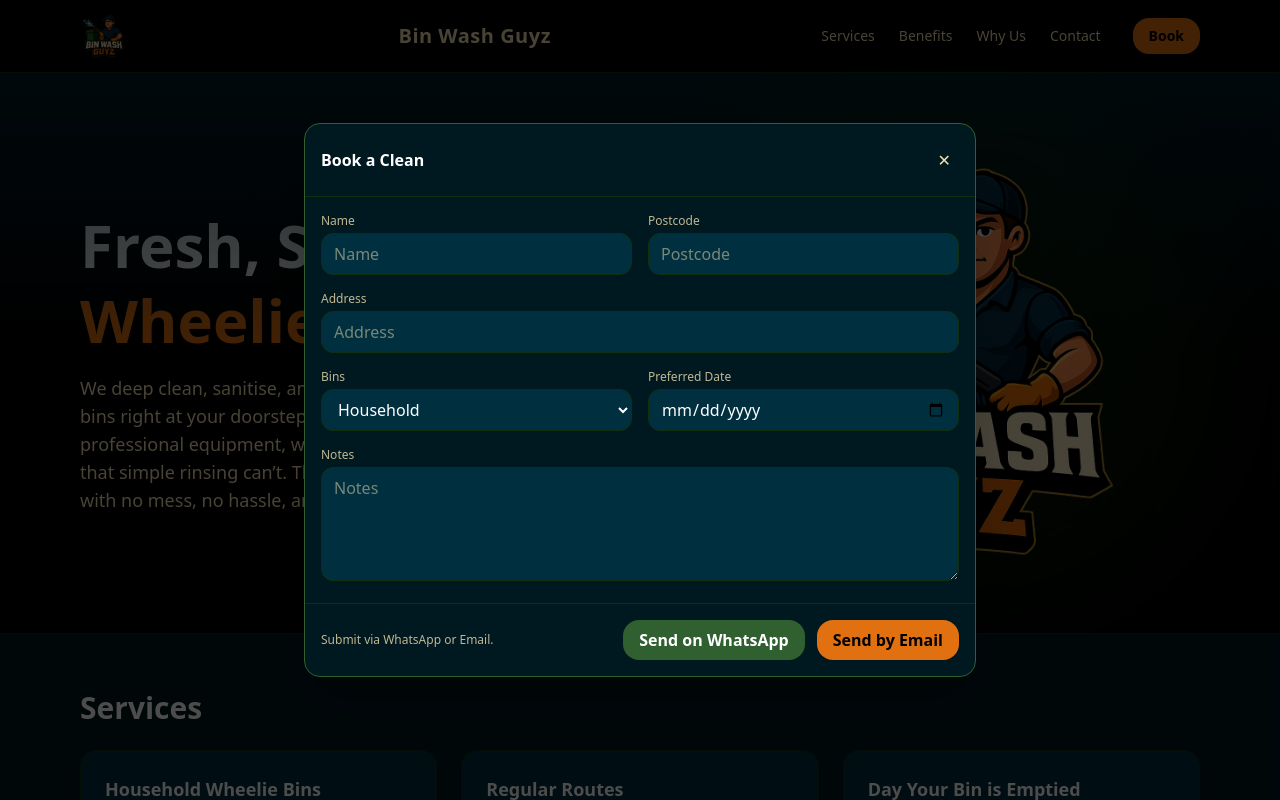
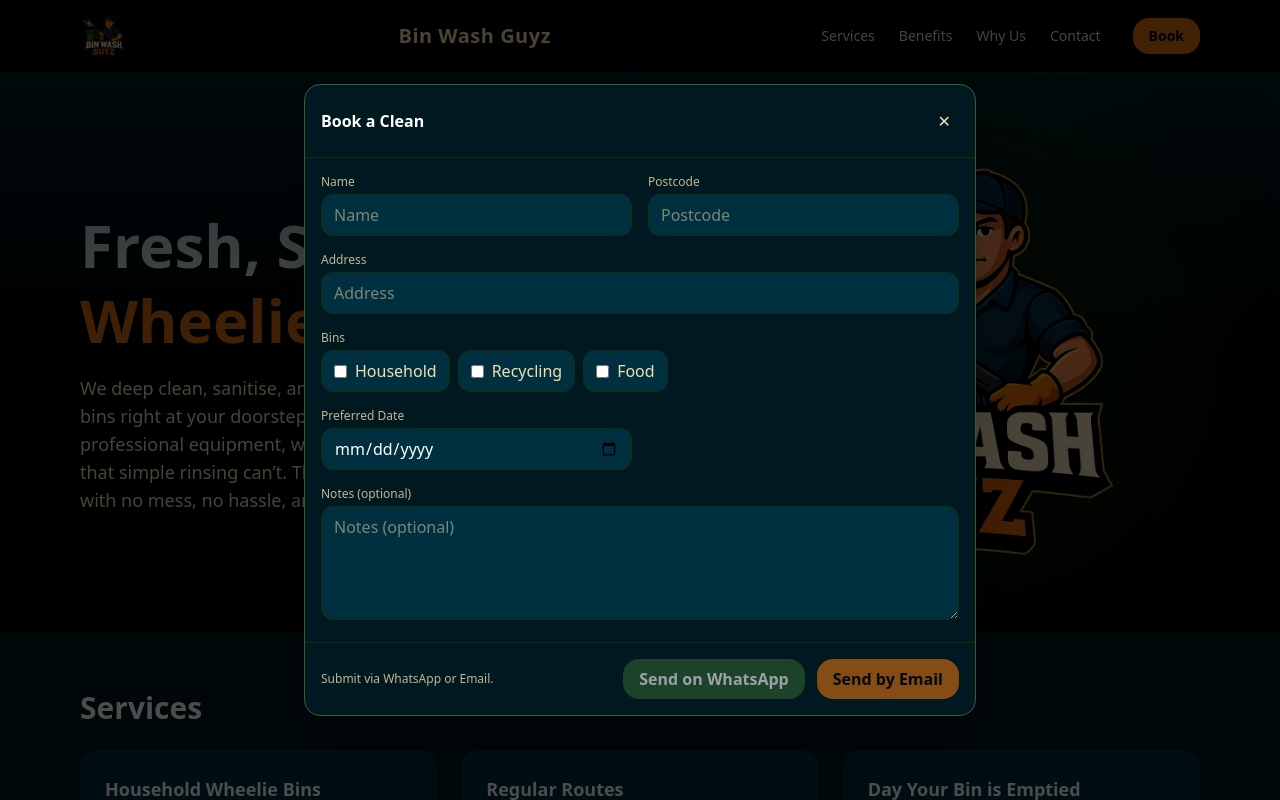
Before and after one commit to MaviUK/binwashguyz, a React (Vite) app: page / in a window 1280 px wide. Both pictures are taken after a click on the button "Book". Shown: the top 800 px of the page. Built offline with nearby package versions, Linux system fonts and the light colour scheme.

Commit message:
Update App.jsx

```diff
--- a/src/App.jsx
+++ b/src/App.jsx
@@ -5,6 +5,8 @@ const BUSINESS_NAME = "Bin Wash Guyz";
 const WHATSAPP_NUMBER = "+447555178484"; // international format
 const BOOKING_EMAIL = "aabincleaning@gmail.com"; // email for enquiries
 const PHONE_NUMBER = "+447555178484"; // business phone number
+const BIN_OPTIONS = ["Household", "Recycling", "Food"];
+
 // ==================================================
 
 export default function App() {
@@ -313,43 +315,63 @@ function MobileActionBar({ onBook }) {
   );
 }
 
-/* ---------------- Booking Modal ---------------- */
 function BookingModal({ onClose }) {
   const [form, setForm] = useState({
     name: "",
     address: "",
     postcode: "",
-    bins: "Household",
+    bins: [],              // now an array (multi-select)
     date: "",
     notes: "",
   });
   const [error, setError] = useState("");
   const [sending, setSending] = useState(false);
 
-  function update(k, v) {
-    setForm((f) => ({ ...f, [k]: v }));
+  const update = (k, v) => setForm((f) => ({ ...f, [k]: v }));
+
+  function toggleBin(bin) {
+    setForm((f) => {
+      const exists = f.bins.includes(bin);
+      const bins = exists ? f.bins.filter((b) => b !== bin) : [...f.bins, bin];
+      return { ...f, bins };
+    });
   }
+
   function validate() {
-    if (!form.name || !form.address || !form.postcode) {
-      setError("Please fill in Name, Address and Postcode.");
+    // Require: name, address, postcode, date, at least 1 bin
+    if (!form.name.trim() || !form.address.trim() || !form.postcode.trim() || !form.date) {
+      setError("Please complete Name, Address, Postcode, and Date.");
+      return false;
+    }
+    if (form.bins.length === 0) {
+      setError("Please select at least one bin.");
       return false;
     }
     setError("");
     return true;
   }
+
+  const isValid =
+    form.name.trim() &&
+    form.address.trim() &&
+    form.postcode.trim() &&
+    form.date &&
+    form.bins.length > 0;
+
   function buildMessage() {
     return [
       `New bin clean request for ${BUSINESS_NAME}:`,
       `Name: ${form.name}`,
       `Address: ${form.address}`,
       `Postcode: ${form.postcode}`,
-      `Bins: ${form.bins}`,
-      form.date ? `Preferred date: ${form.date}` : null,
+      `Bins: ${form.bins.join(", ")}`,
+      `Preferred date: ${form.date}`,
       form.notes ? `Notes: ${form.notes}` : null,
     ]
       .filter(Boolean)
       .join("\n");
   }
+
   const whatsappURL = `https://wa.me/${WHATSAPP_NUMBER.replace(
     "+",
     ""
@@ -367,6 +389,7 @@ function BookingModal({ onClose }) {
           business: BUSINESS_NAME,
           to: BOOKING_EMAIL,
           ...form,
+          bins: form.bins.join(", "),
         }),
       });
       if (!res.ok) throw new Error("Failed to send");
@@ -379,67 +402,70 @@ function BookingModal({ onClose }) {
     }
   }
 
+  function handleWhatsApp() {
+    if (!validate()) return;
+    window.open(whatsappURL, "_blank", "noopener,noreferrer");
+  }
+
   return (
     <div className="fixed inset-0 z-[60] flex items-center justify-center p-4 bg-black/70">
       <div className="w-full max-w-2xl rounded-2xl border border-[#306030] bg-[#001820] text-[#f0e0b0] shadow-2xl">
         <div className="flex items-center justify-between p-4 border-b border-[#103010]">
           <h3 className="font-extrabold text-white">Book a Clean</h3>
-          <button onClick={onClose} className="p-2 hover:bg-white/5 rounded-xl">
-            ✕
-          </button>
+          <button onClick={onClose} className="p-2 hover:bg-white/5 rounded-xl">✕</button>
         </div>
 
         <form className="p-4 grid md:grid-cols-2 gap-4">
           <Text label="Name" value={form.name} onChange={(v) => update("name", v)} />
-          <Text
-            label="Postcode"
-            value={form.postcode}
-            onChange={(v) => update("postcode", v)}
-          />
-          <Text
-            label="Address"
-            value={form.address}
-            onChange={(v) => update("address", v)}
-            className="md:col-span-2"
-          />
-          <Select
-            label="Bins"
-            value={form.bins}
-            onChange={(v) => update("bins", v)}
-            options={["Household", "Recycling", "Food", "All"]}
-          />
-          <Text
-            label="Preferred Date"
-            type="date"
-            value={form.date}
-            onChange={(v) => update("date", v)}
-          />
-          <TextArea
-            label="Notes"
-            value={form.notes}
-            onChange={(v) => update("notes", v)}
-            className="md:col-span-2"
-          />
+          <Text label="Postcode" value={form.postcode} onChange={(v) => update("postcode", v)} />
+          <Text label="Address" value={form.address} onChange={(v) => update("address", v)} className="md:col-span-2" />
+
+          {/* Multi-select bins (checkboxes) */}
+          <div className="md:col-span-2">
+            <div className="text-xs mb-1 text-[#f0e0b0]/80">Bins</div>
+            <div className="flex flex-wrap gap-2">
+              {BIN_OPTIONS.map((bin) => {
+                const checked = form.bins.includes(bin);
+                return (
+                  <label
+                    key={bin}
+                    className={`cursor-pointer select-none inline-flex items-center gap-2 rounded-xl border px-3 py-2 ${
+                      checked ? "bg-[#103010] border-[#306030]" : "bg-[#003040] border-[#103010]"
+                    }`}
+                  >
+                    <input
+                      type="checkbox"
+                      className="accent-[#e07010]"
+                      checked={checked}
+                      onChange={() => toggleBin(bin)}
+                    />
+                    <span>{bin}</span>
+                  </label>
+                );
+              })}
+            </div>
+          </div>
+
+          <Text label="Preferred Date" type="date" value={form.date} onChange={(v) => update("date", v)} />
+          <div /> {/* spacer to align grid */}
+          <TextArea label="Notes (optional)" value={form.notes} onChange={(v) => update("notes", v)} className="md:col-span-2" />
         </form>
 
         {error && <div className="px-4 text-sm text-red-400">{error}</div>}
 
         <div className="p-4 flex flex-col md:flex-row gap-3 md:items-center md:justify-between border-t border-[#103010]">
-          <div className="text-xs text-[#f0e0b0]/80">
-            Submit via WhatsApp or Email.
-          </div>
+          <div className="text-xs text-[#f0e0b0]/80">Submit via WhatsApp or Email.</div>
           <div className="flex gap-3">
-            <a
-              href={whatsappURL}
-              target="_blank"
-              rel="noopener noreferrer"
-              className="px-4 py-2 rounded-2xl bg-[#306030] text-white font-bold hover:brightness-110"
+            <button
+              onClick={handleWhatsApp}
+              disabled={!isValid || sending}
+              className="px-4 py-2 rounded-2xl bg-[#306030] text-white font-bold hover:brightness-110 disabled:opacity-60"
             >
               Send on WhatsApp
-            </a>
+            </button>
             <button
               onClick={handleEmail}
-              disabled={sending}
+              disabled={!isValid || sending}
               className="px-4 py-2 rounded-2xl bg-[#e07010] text-black font-bold hover:brightness-110 disabled:opacity-60"
             >
               {sending ? "Sending..." : "Send by Email"}
@@ -450,6 +476,7 @@ function BookingModal({ onClose }) {
     </div>
   );
 }
+
 
 /* ---------------- UI Field Helpers ---------------- */
 function FieldShell({ label, children, className = "" }) {
```
